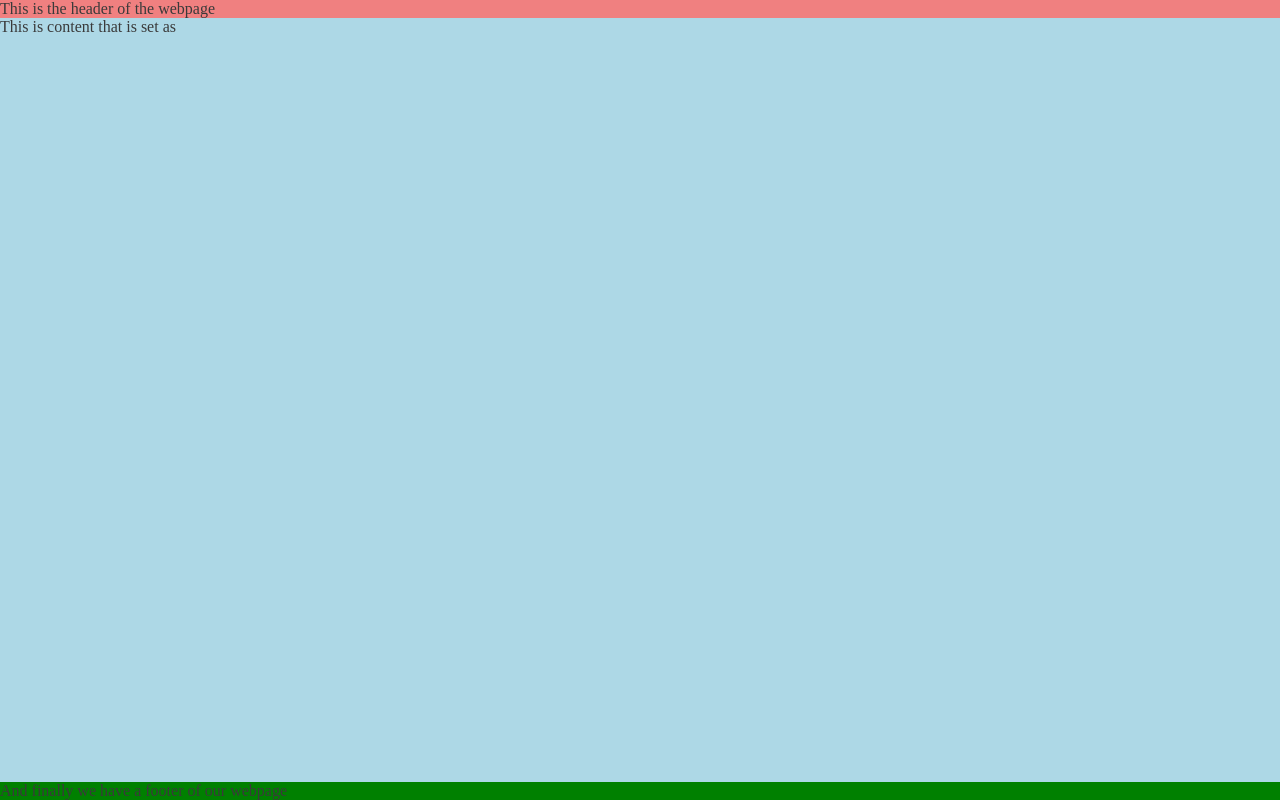
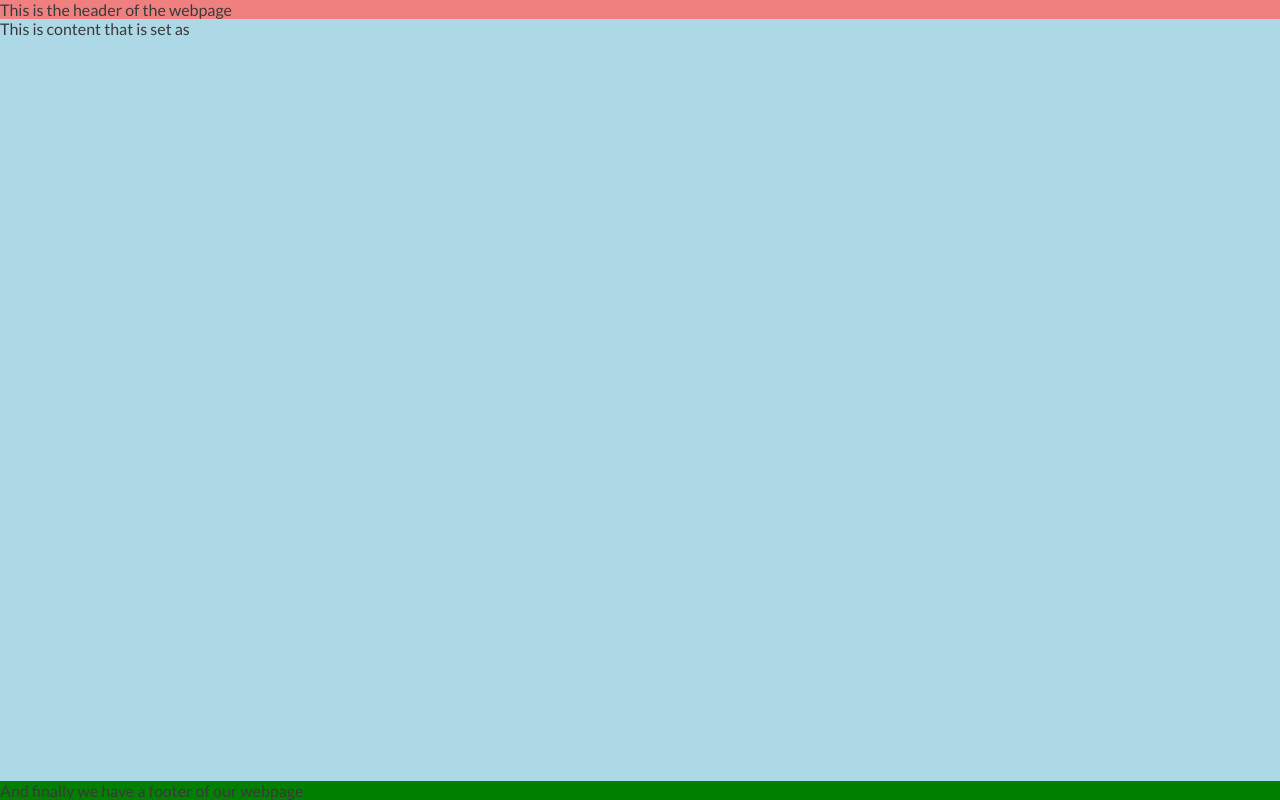
Before and after one commit to Agnogh/love-running, a plain HTML site: page index.html in a window 1280 px wide. Drawn offline with Linux system fonts and the light colour scheme; a web font is replaced by a local one.

Commit message:
adding lato font family to body in css

```diff
--- a/assets/css/style.css
+++ b/assets/css/style.css
@@ -101,6 +101,7 @@ screen when there is enough content on the page that the user needs to scroll. *
     /* our elements will still show underneath each other. */
     flex-direction: column;
     color: #3a3a3a;
+    font-family: "lato", sans-serif;
 }
 
 /* header background colour */
```
